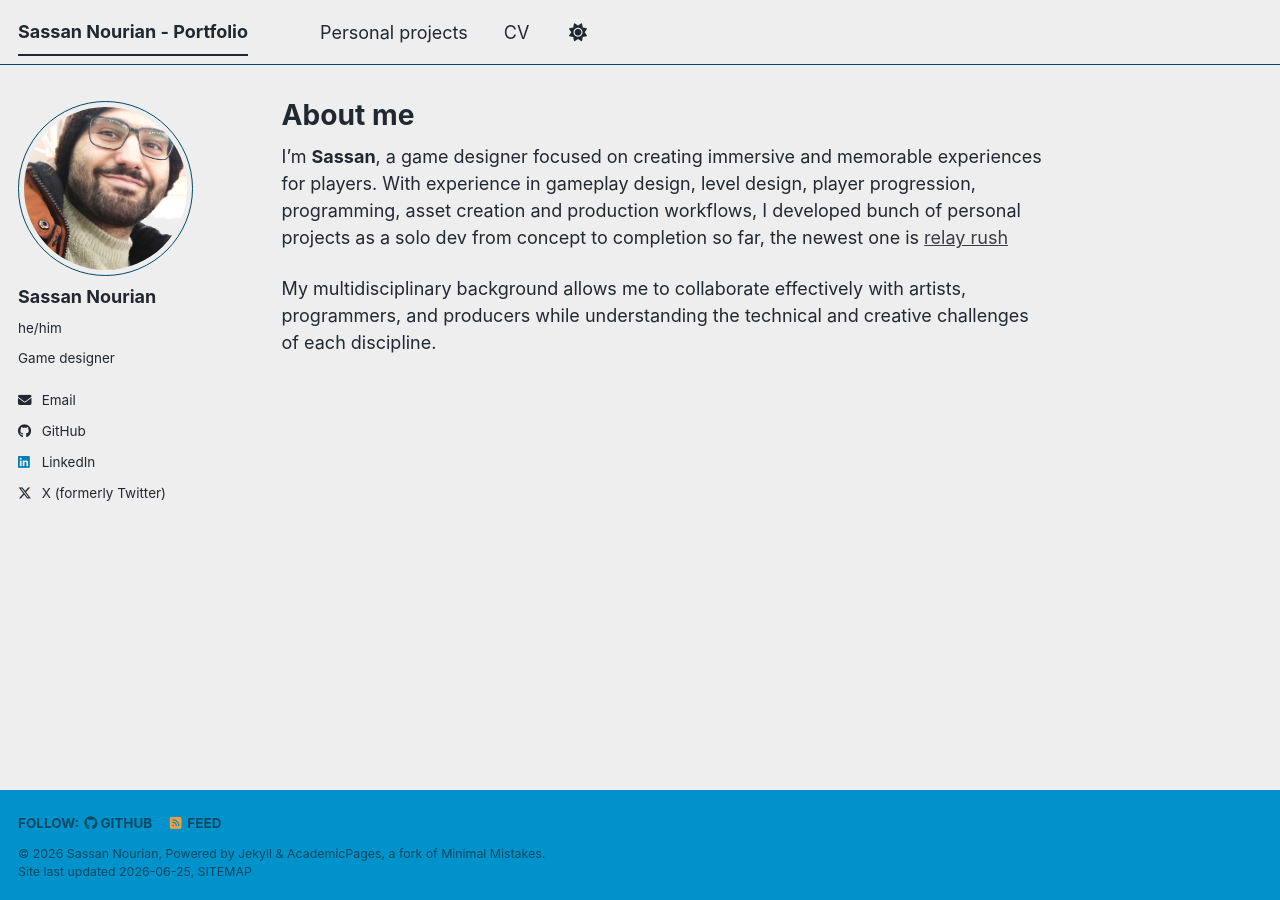
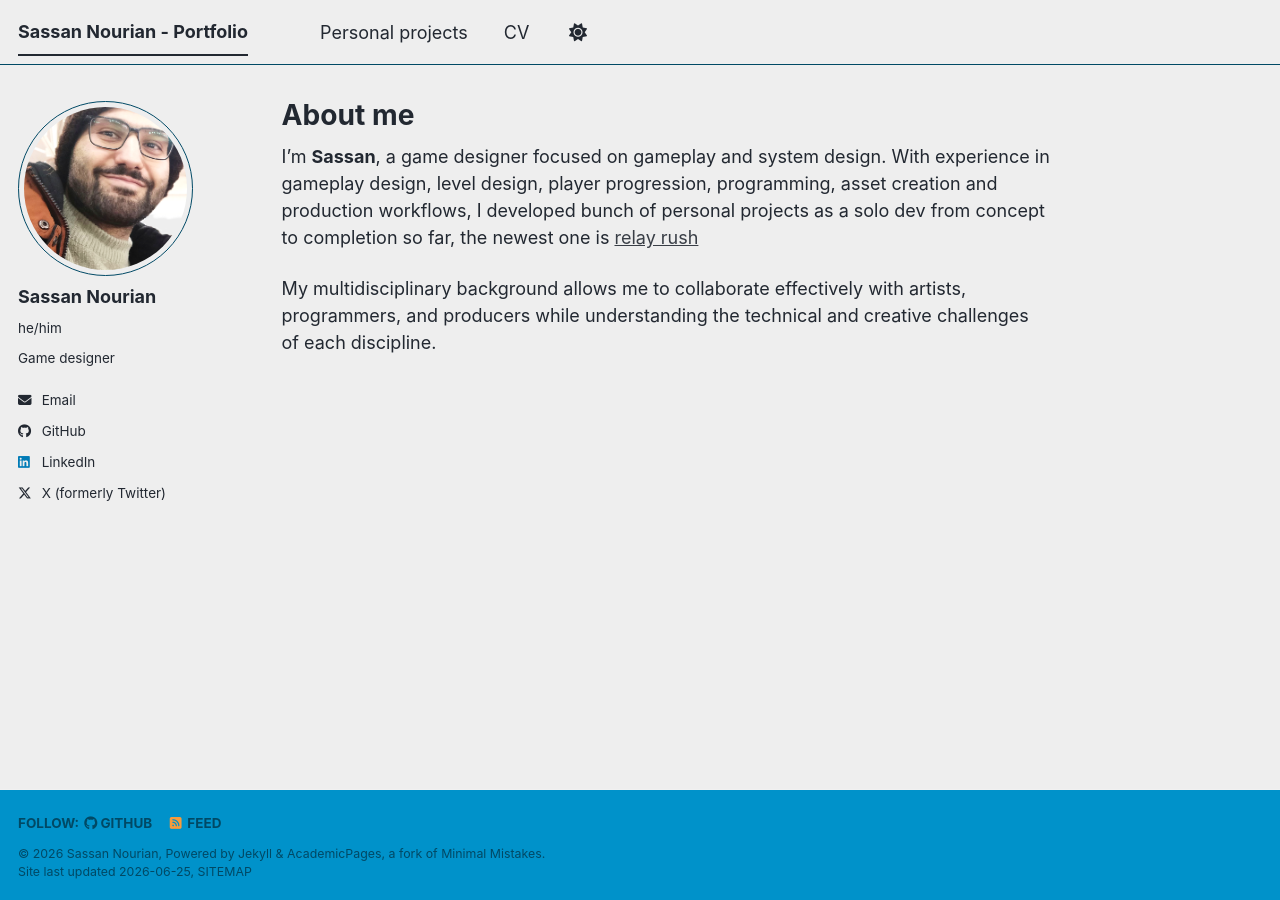
Before and after one commit to SassanTheDev/SassanTheDev.github.io, a Jekyll site: the page built from _pages/about.md, in a window 1280 px wide. Built offline with Jekyll 4.4.1, drawn with Linux system fonts in a browser that asks for light colours; a style sheet for code colours, icons or effects is not loaded.

Commit message:
Update about.md

```diff
--- a/_pages/about.md
+++ b/_pages/about.md
@@ -7,6 +7,6 @@ redirect_from:
   - /about.html
 ---
 
-I'm **Sassan**, a game designer focused on creating immersive and memorable experiences for players. With experience in gameplay design, level design, player progression, programming, asset creation and production workflows, I developed bunch of personal projects as a solo dev from concept to completion so far, the newest one is [relay rush](personal-projects/relay-rush)
+I'm **Sassan**, a game designer focused on gameplay and system design. With experience in gameplay design, level design, player progression, programming, asset creation and production workflows, I developed bunch of personal projects as a solo dev from concept to completion so far, the newest one is [relay rush](personal-projects/relay-rush)
 
 My multidisciplinary background allows me to collaborate effectively with artists, programmers, and producers while understanding the technical and creative challenges of each discipline.
```
